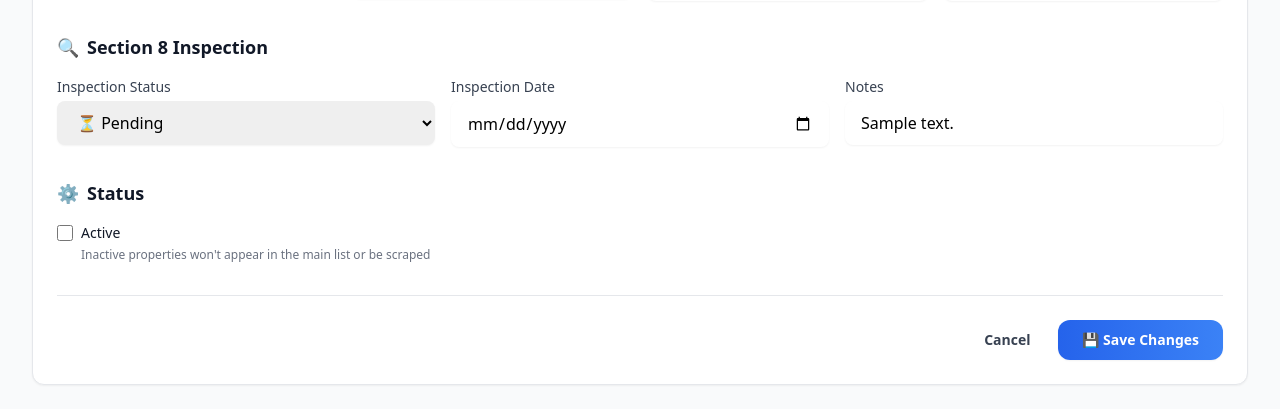
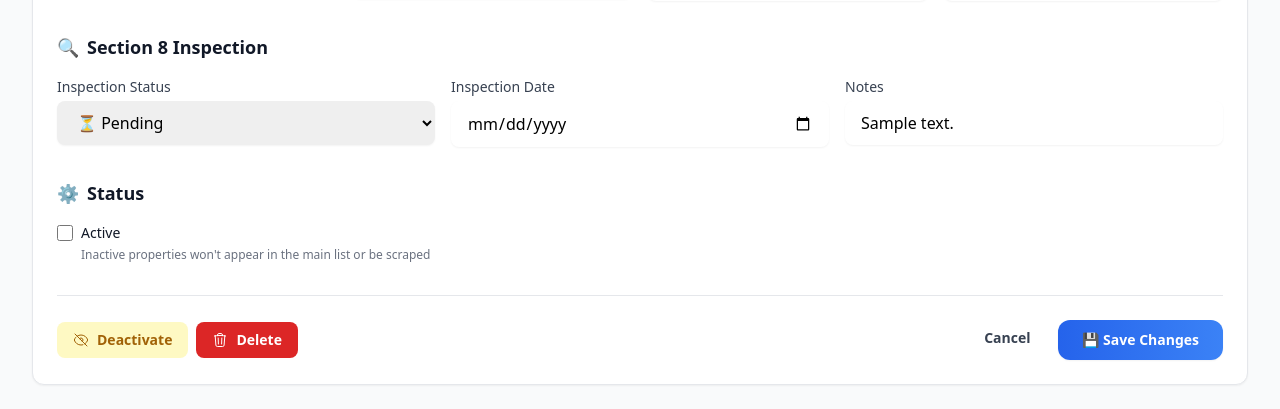
Before and after one commit to tidalpod/h20silobot, a FastAPI app: template webapp/templates/properties/form.html in a window 1280 px wide. Shown: the part 1344-1753 px from the top of the page. Run offline with FastAPI, Linux system fonts and the light colour scheme; the template is opened without the code that fills it: most values are stand-ins (such as "Sample title", 1, 10 or a date in 2020); some libraries are stand-ins or nearby versions.

Commit message:
Add permanent delete option for properties
- Added /properties/{id}/delete-permanent endpoint for hard delete
- Updated property detail page with both deactivate (soft) and delete (permanent) options
- Added delete buttons to property edit form
- Permanent delete includes confirmation warning about data loss

Co-Authored-By: Claude Opus 4.5 <noreply@anthropic.com>

```diff
--- a/webapp/templates/properties/form.html
+++ b/webapp/templates/properties/form.html
@@ -307,11 +307,31 @@
             {% endif %}
         </div>
 
-        <div class="mt-8 pt-6 border-t border-gray-200 flex items-center justify-end gap-3">
-            <a href="{% if property %}/properties/{{ property.id }}{% else %}/properties{% endif %}" class="px-4 py-2 text-sm font-semibold text-gray-700 hover:text-gray-900">Cancel</a>
-            <button type="submit" class="rounded-xl bg-gradient-to-r from-blue-600 to-blue-500 px-6 py-2.5 text-sm font-semibold text-white shadow-sm hover:from-blue-500 hover:to-blue-400 transition-all">
-                {% if property %}💾 Save Changes{% else %}➕ Add Property{% endif %}
-            </button>
+        <div class="mt-8 pt-6 border-t border-gray-200 flex items-center justify-between">
+            {% if property %}
+            <div class="flex gap-2">
+                <button type="button" onclick="deactivateProperty()" class="inline-flex items-center rounded-lg bg-yellow-100 px-4 py-2 text-sm font-semibold text-yellow-700 hover:bg-yellow-200 transition-all">
+                    <svg class="h-4 w-4 mr-2" fill="none" viewBox="0 0 24 24" stroke-width="1.5" stroke="currentColor">
+                        <path stroke-linecap="round" stroke-linejoin="round" d="M3.98 8.223A10.477 10.477 0 001.934 12C3.226 16.338 7.244 19.5 12 19.5c.993 0 1.953-.138 2.863-.395M6.228 6.228A10.45 10.45 0 0112 4.5c4.756 0 8.773 3.162 10.065 7.498a10.523 10.523 0 01-4.293 5.774M6.228 6.228L3 3m3.228 3.228l3.65 3.65m7.894 7.894L21 21m-3.228-3.228l-3.65-3.65m0 0a3 3 0 10-4.243-4.243m4.242 4.242L9.88 9.88" />
+                    </svg>
+                    Deactivate
+                </button>
+                <button type="button" onclick="deletePropertyPermanent()" class="inline-flex items-center rounded-lg bg-red-600 px-4 py-2 text-sm font-semibold text-white hover:bg-red-700 transition-all">
+                    <svg class="h-4 w-4 mr-2" fill="none" viewBox="0 0 24 24" stroke-width="1.5" stroke="currentColor">
+                        <path stroke-linecap="round" stroke-linejoin="round" d="M14.74 9l-.346 9m-4.788 0L9.26 9m9.968-3.21c.342.052.682.107 1.022.166m-1.022-.165L18.16 19.673a2.25 2.25 0 01-2.244 2.077H8.084a2.25 2.25 0 01-2.244-2.077L4.772 5.79m14.456 0a48.108 48.108 0 00-3.478-.397m-12 .562c.34-.059.68-.114 1.022-.165m0 0a48.11 48.11 0 013.478-.397m7.5 0v-.916c0-1.18-.91-2.164-2.09-2.201a51.964 51.964 0 00-3.32 0c-1.18.037-2.09 1.022-2.09 2.201v.916m7.5 0a48.667 48.667 0 00-7.5 0" />
+                    </svg>
+                    Delete
+                </button>
+            </div>
+            {% else %}
+            <div></div>
+            {% endif %}
+            <div class="flex gap-3">
+                <a href="{% if property %}/properties/{{ property.id }}{% else %}/properties{% endif %}" class="px-4 py-2 text-sm font-semibold text-gray-700 hover:text-gray-900">Cancel</a>
+                <button type="submit" class="rounded-xl bg-gradient-to-r from-blue-600 to-blue-500 px-6 py-2.5 text-sm font-semibold text-white shadow-sm hover:from-blue-500 hover:to-blue-400 transition-all">
+                    {% if property %}💾 Save Changes{% else %}➕ Add Property{% endif %}
+                </button>
+            </div>
         </div>
     </form>
 </div>
@@ -381,6 +401,28 @@ document.addEventListener('DOMContentLoaded', function() {
     addressField.addEventListener('blur', parseAddress);
 });
 
+{% if property %}
+function deactivateProperty() {
+    if (confirm('Are you sure you want to deactivate this property? It will be hidden but can be restored.')) {
+        const form = document.createElement('form');
+        form.method = 'POST';
+        form.action = '/properties/{{ property.id }}/delete';
+        document.body.appendChild(form);
+        form.submit();
+    }
+}
+
+function deletePropertyPermanent() {
+    if (confirm('⚠️ PERMANENT DELETE ⚠️\n\nThis will permanently remove this property and ALL associated data (bills, tenants, etc.).\n\nThis action CANNOT be undone.\n\nAre you absolutely sure?')) {
+        const form = document.createElement('form');
+        form.method = 'POST';
+        form.action = '/properties/{{ property.id }}/delete-permanent';
+        document.body.appendChild(form);
+        form.submit();
+    }
+}
+{% endif %}
+
 async function lookupProperty() {
     // First parse the address to extract city/state/zip
     parseAddress();
```
Also changed, not shown: webapp/routes/properties.py (+22 -0 lines), webapp/templates/properties/detail.html (+13 -2 lines).
